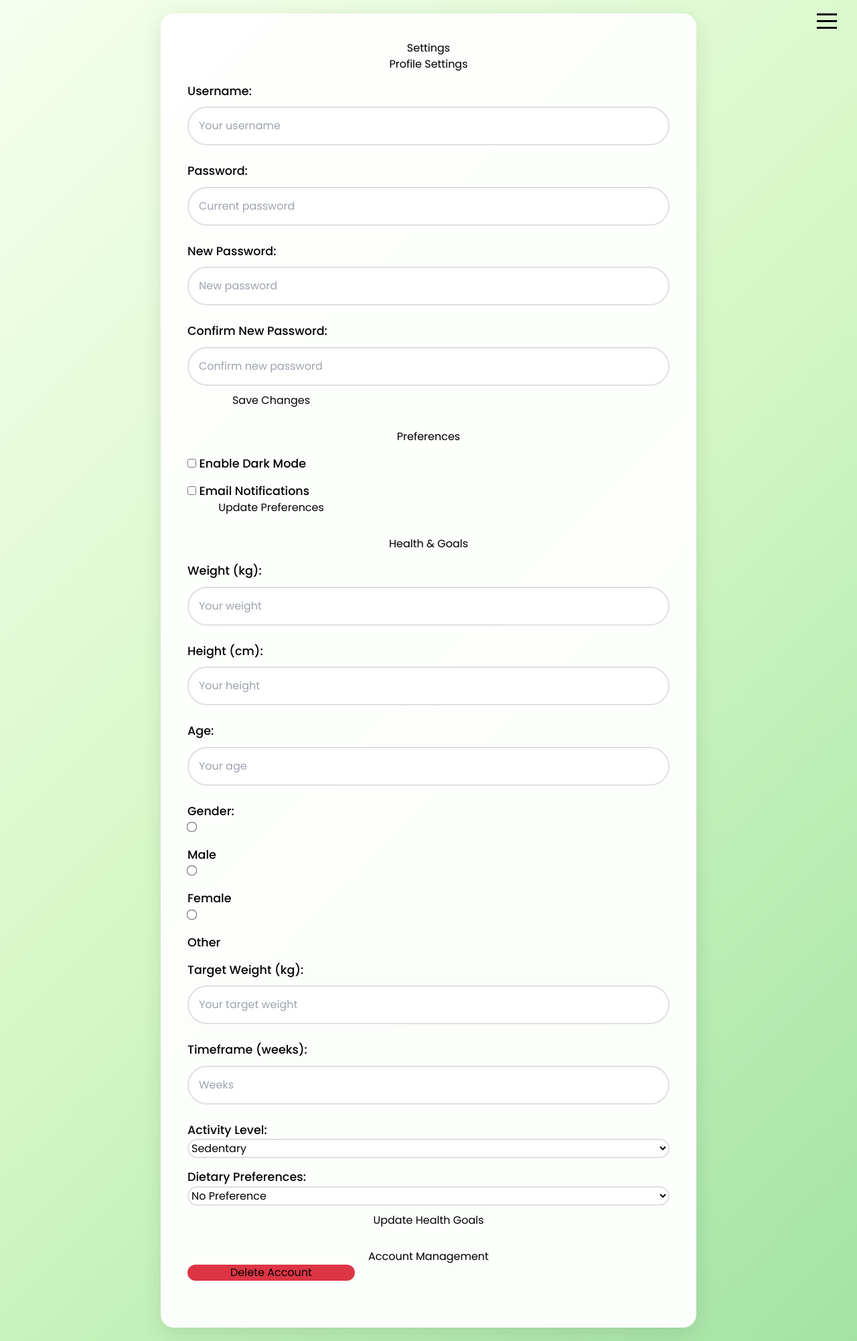
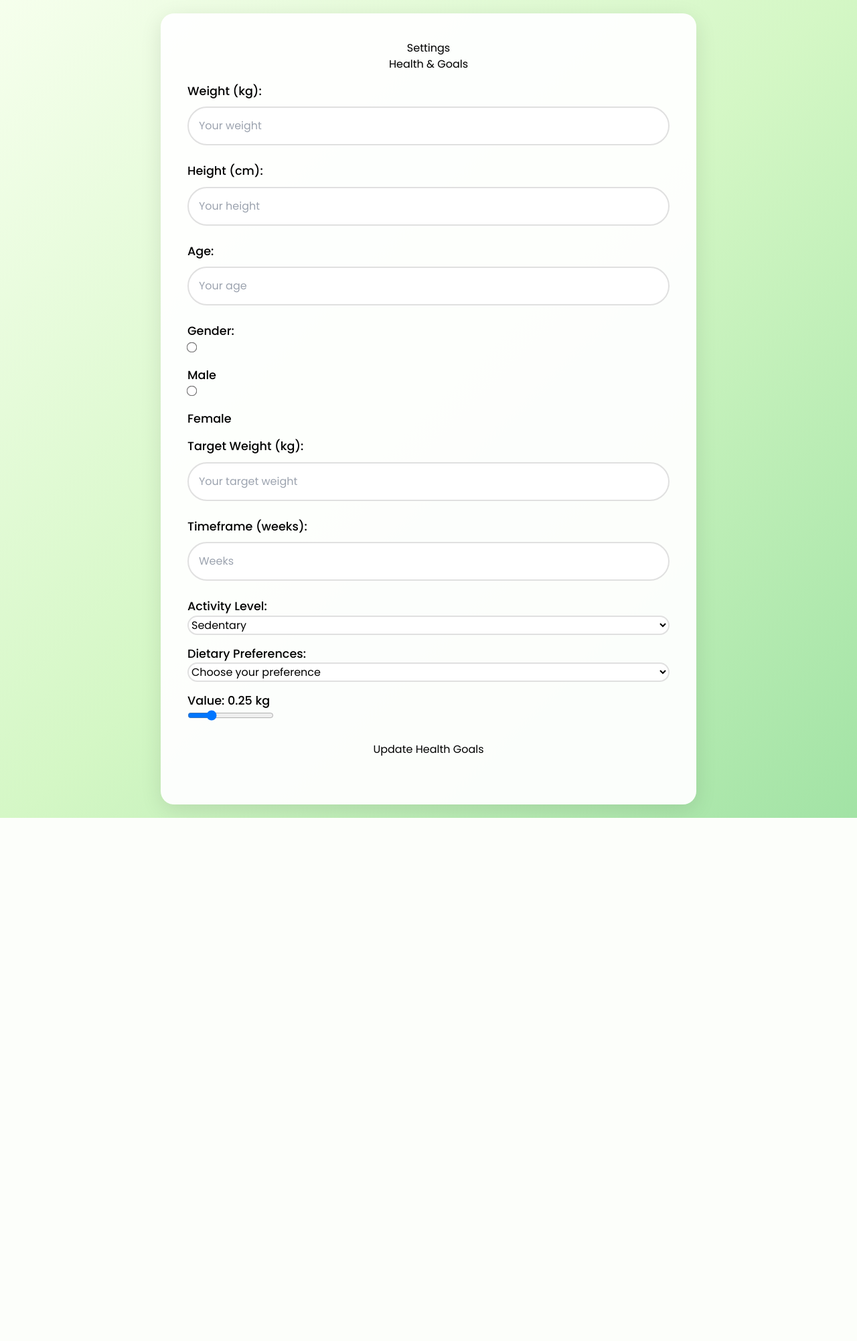
Before and after one commit to HeinzPaul/Calorease, a Python web app: template templates/settings.html in a window 1280 px wide. Shown: the whole page at 67% size. After the commit the page ends 1221 px from the top, so only its background shows below. Run offline with Jinja, Linux system fonts and the light colour scheme; the template is opened without the code that fills it, so the values that code supplies are empty; some libraries are stand-ins or nearby versions.

Commit message:
tried working on settings page

```diff
--- a/templates/settings.html
+++ b/templates/settings.html
@@ -8,6 +8,7 @@
     <link href="https://fonts.googleapis.com/css2?family=Poppins:wght@400;500;600&display=swap" rel="stylesheet">
     <script src="https://cdn.tailwindcss.com"></script>
     <style>
+        /* Your existing styles */
         body {
             font-family: 'Poppins', sans-serif;
             background: linear-gradient(135deg, #f6ffed, #d4f7c5, #a2e3a5);
@@ -17,87 +18,6 @@
             justify-content: center;
             align-items: center;
             padding: 20px;
-        }
-
-        .menu-container {
-            position: absolute;
-            top: 20px;
-            right: 20px;
-            z-index: 1;
-            cursor: pointer;
-            padding: 10px;
-        }
-
-        .hamburger {
-            width: 30px;
-            height: 3px;
-            background-color: #000;
-            position: relative;
-            transition: all 0.3s ease;
-        }
-
-        .hamburger::before,
-        .hamburger::after {
-            content: '';
-            position: absolute;
-            width: 30px;
-            height: 3px;
-            background-color: #000;
-            transition: all 0.3s ease;
-        }
-
-        .hamburger::before {
-            top: -10px;
-        }
-
-        .hamburger::after {
-            top: 10px;
-        }
-
-        .menu-container:hover .hamburger {
-            transform: scale(1.1);
-        }
-
-        .nav-menu {
-            display: none;
-            background: #ffffff;
-            position: absolute;
-            top: 0;
-            right: 0;
-            width: 200px;
-            height: 100%;
-            padding: 50px 20px;
-            text-align: right;
-        }
-
-        .nav-menu a {
-            display: block;
-            color: #000000;
-            text-decoration: none;
-            font-size: 1.2rem;
-            margin: 20px 0;
-        }
-
-        .nav-menu a:hover {
-            color: #57b837;
-        }
-
-        .hamburger.active {
-            transform: rotate(45deg);
-        }
-
-        .hamburger.active::before {
-            transform: rotate(90deg);
-            top: 0;
-        }
-
-        .hamburger.active::after {
-            transform: rotate(90deg);
-            top: 0;
-        }
-
-        .nav-menu.active {
-            display: block;
         }
 
         .settings-container {
@@ -164,112 +84,108 @@
             border-radius: 50px;
             cursor: pointer;
             transition: 0.3s ease;
-            background: #000;
-            color: white;
+            color: rgb(13, 171, 53);
             min-width: 250px;
-            /* Increased minimum width */
             width: auto;
             margin: 30px auto;
-            /* Increased margin top and bottom */
             display: block;
         }
 
         button:hover {
-            background: #1e4520;
+            background: #2bb932;
             transform: translateY(-2px);
-        }
-
-        .danger {
-            background: #dc3545;
         }
     </style>
 </head>
 
 <body>
-    <div class="menu-container" onclick="toggleMenu()">
-        <div class="hamburger"></div>
-    </div>
-    <!-- Navigation Menu -->
-    <div class="nav-menu">
-        <a href="{{ url_for('home')}}">Homepage</a>
-        <a href="{{ url_for('guide')}}">Guide</a>
-        <a href="{{ url_for('hello')}}">Logout</a>
-    </div>
-
     <div class="settings-container">
         <h2>Settings</h2>
 
-        <section class="profile-settings">
-            <h3>Profile Settings</h3>
-            <label for="username">Username:</label>
-            <input type="text" id="username" placeholder="Your username">
-            <label for="currentPassword">Password:</label>
-            <input type="password" id="currentPassword" placeholder="Current password">
-            <label for="newPassword">New Password:</label>
-            <input type="password" id="newPassword" placeholder="New password">
-            <label for="confirmPassword">Confirm New Password:</label>
-            <input type="password" id="confirmPassword" placeholder="Confirm new password">
-            <button>Save Changes</button>
-        </section>
-
-        <section class="preferences">
-            <h3>Preferences</h3>
-            <label for="darkMode"><input type="checkbox" id="darkMode"> Enable Dark Mode</label>
-            <label for="emailNotifications"><input type="checkbox" id="emailNotifications"> Email Notifications</label>
-            <button>Update Preferences</button>
-        </section>
-
+        <!-- Health & Goals Form -->
+        <form id="health-goals-form">
             <section class="health-settings">
                 <h3>Health & Goals</h3>
                 <label for="weight">Weight (kg):</label>
-            <input type="number" id="weight" placeholder="Your weight">
+                <input type="number" id="weight" name="weight" placeholder="Your weight">
                 <label for="height">Height (cm):</label>
-            <input type="number" id="height" placeholder="Your height">
+                <input type="number" id="height" name="height" placeholder="Your height">
                 <label for="age">Age:</label>
-            <input type="number" id="age" placeholder="Your age">
+                <input type="number" id="age" name="age" placeholder="Your age">
                 <label>Gender:</label>
                 <div>
                     <input type="radio" name="gender" value="male" id="male"> <label for="male">Male</label>
                     <input type="radio" name="gender" value="female" id="female"> <label for="female">Female</label>
-                <input type="radio" name="gender" value="other" id="other"> <label for="other">Other</label>
                 </div>
                 <label for="targetWeight">Target Weight (kg):</label>
-            <input type="number" id="targetWeight" placeholder="Your target weight">
+                <input type="number" id="targetWeight" name="targetWeight" placeholder="Your target weight">
                 <label for="timeframe">Timeframe (weeks):</label>
-            <input type="number" id="timeframe" placeholder="Weeks">
+                <input type="number" id="timeframe" name="timeframe" placeholder="Weeks">
                 <label for="activityLevel">Activity Level:</label>
-            <select id="activityLevel">
+                <select id="activityLevel" name="activityLevel">
                     <option value="sedentary">Sedentary</option>
                     <option value="light">Lightly Active</option>
                     <option value="moderate">Moderately Active</option>
                     <option value="very">Very Active</option>
                 </select>
                 <label for="dietaryPreferences">Dietary Preferences:</label>
-            <select id="dietaryPreferences">
-                <option value="none">No Preference</option>
-                <option value="vegetarian">Vegetarian</option>
-                <option value="vegan">Vegan</option>
-                <option value="keto">Keto</option>
-                <option value="paleo">Paleo</option>
+                <select id="dietaryPreferences" name="dietaryPreferences">
+                    <option value="none">Choose your preference</option>
+                    <option value="high_protein">High Protein</option>
+                    <option value="low_carb">Low Carb</option>
+                    <option value="balanced">Balanced</option>
                 </select>
-            <button style="margin-top: 10px; text-align: center; margin-left: auto; margin-right: auto;">Update Health
+                <script>
+                    function updateValue(val) {
+                        document.getElementById("sliderValue").innerText = val;
+                    }
+                </script>
+                <label for="slider">Value: <span id="sliderValue">0.25</span> kg</label>
+                <input name="lossperweek" type="range" id="lossperweek" min="0" max="1" step="0.25" value="0.25"
+                    oninput="updateValue(this.value)" />
+                <br></br>
+                <button style=" margin-left:auto;margin-right:auto;text-align: center;" type="submit">Update Health
                     Goals</button>
             </section>
-
-        <section class="account-management">
-            <h3>Account Management</h3>
-            <button class="danger">Delete Account</button>
-        </section>
+        </form>
     </div>
 </body>
 
 <script>
-     function toggleMenu() {
-            const menu = document.querySelector('.nav-menu');
-            const hamburger = document.querySelector('.hamburger');
-            menu.classList.toggle('active');
-            hamburger.classList.toggle('active');
+    document.getElementById('health-goals-form').addEventListener('submit', async (event) => {
+        event.preventDefault(); // Prevent the default form submission
+
+        const data = {
+            weight: document.getElementById('weight').value,
+            height: document.getElementById('height').value,
+            age: document.getElementById('age').value,
+            gender: document.querySelector('input[name="gender"]:checked')?.value,
+            activityLevel: document.getElementById('activityLevel').value,
+            targetWeight: document.getElementById('targetWeight').value,
+            dietaryPreferences: document.getElementById('dietaryPreferences').value,
+            lossperweek: document.getElementById('lossperweek').value
+        };
+
+        try {
+            const response = await fetch('/api/update_health_goals', {
+                method: 'POST',
+                headers: {
+                    'Content-Type': 'application/json'
+                },
+                body: JSON.stringify(data)
+            });
+
+            const result = await response.json();
+            if (result.error) {
+                alert(result.error);
+            } else {
+                alert(result.message);
             }
+        } catch (error) {
+            console.error('Error:', error);
+            alert('An error occurred while updating health goals.');
+        }
+    });
 </script>
 
 </html>
```
Also changed, not shown: app.py (+59 -0 lines), templates/homepage_refreshing.html (+23 -2 lines). Lines whose indentation alone changed are shown as unchanged.
